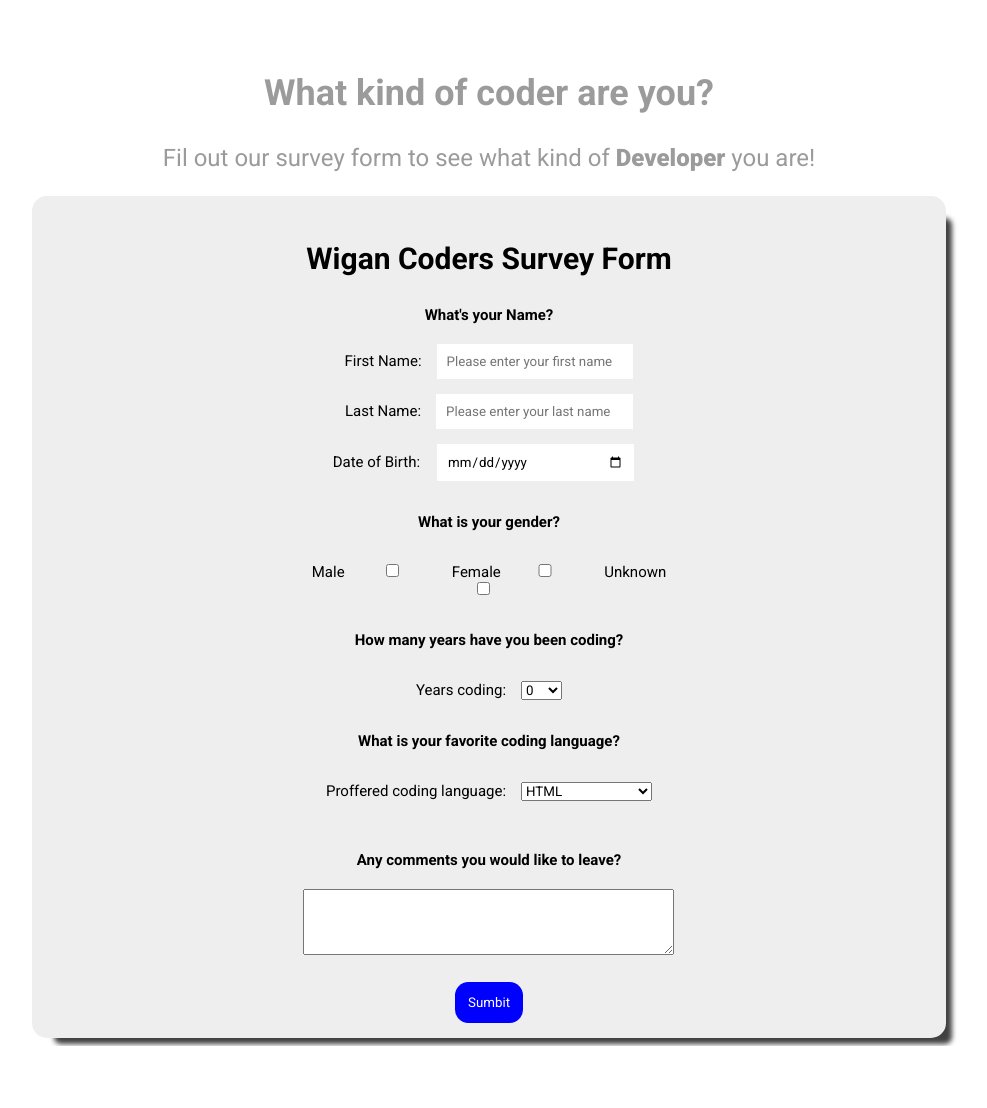
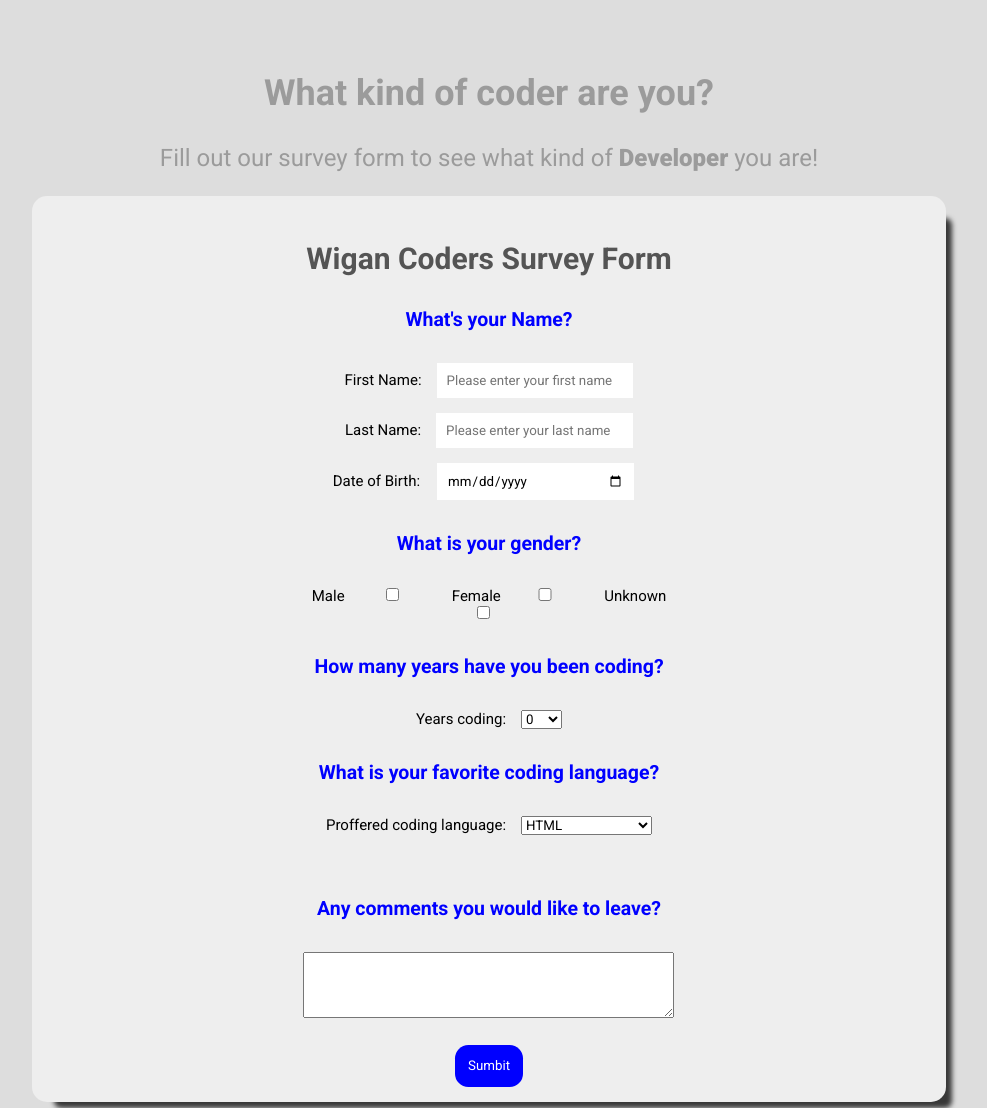
Before and after one commit to Rybrock/survey-form, a plain HTML site: page index.html in a window 1280 px wide. Shown: the whole page, without its empty margins (151-1138 px from the left). Before the commit the page ends 1046 px from the top, so only its background shows below. Drawn offline with Linux system fonts and the light colour scheme.

Commit message:
final style pass complete

```diff
--- a/index.html
+++ b/index.html
@@ -19,17 +19,17 @@
 <body>
     <header>
         <section class="header">
-            <h1>What kind of coder are you?</h1>
-            <p>Fil out our survey form to see what kind of <span class="font-bold">Developer</span> you are!</p>
+            <h1 class="">What kind of coder are you?</h1>
+            <p>Fill out our survey form to see what kind of <span class="font-bold">Developer</span> you are!</p>
         </section>
     </header>
 
     <section>
         <div class="form-wrapper">
             <form class="form">
-                <h3>Wigan Coders Survey Form</h3>
+                <h3 class="main-heading">Wigan Coders Survey Form</h3>
                 <div class="name">
-                    <h4 class="name-title">What's your Name?</h4>
+                    <h4 class="gender-title">What's your Name?</h4>
                     <label for="firstName">First Name:</label>
                     <input type="text" placeholder="Please enter your first name" required>
                 </div>
@@ -45,20 +45,20 @@
                 <h4 class="gender-title">What is your gender?</h4>
                 <div class="gender">
                     <label for="male">Male
-                        <input type="checkbox" name="gender" value="male">
+                        <input type="checkbox" name="gender" value="male" required>
                     </label>
                     <label for="female">
-                        Female<input type="checkbox" name="gender" value="female">
+                        Female<input type="checkbox" name="gender" value="female" required>
                     </label>
                     <label for="unknown">
-                        Unknown<input type="checkbox" name="gender" value="unknown">
+                        Unknown<input type="checkbox" name="gender" value="unknown" required>
                     </label>
                 </div>
                 <div>
                     <h4 class="gender-title">How many years have you been coding?</h4>
                     <div>
                         <label for="cars">Years coding:</label>
-                        <select name="cars" id="cars">
+                        <select name="cars" id="cars" required>
                             <option value="0">0</option>
                             <option value="1-3">1-3</option>
                             <option value="3-5">3-5</option>
@@ -68,7 +68,7 @@
                     <div>
                         <h4 class="gender-title">What is your favorite coding language?</h4>
                         <label for="cars">Proffered coding language:</label>
-                        <select name="cars" id="cars">
+                        <select name="cars" id="cars" required>
                             <option value="HTML">HTML</option>
                             <option value="CSS">CSS</option>
                             <option value="JavaScript">JavaScript</option>
@@ -78,8 +78,8 @@
                         </select>
                     </div>
                     <div class="text">
-                        <h4 for="comments">Any comments you would like to leave?</h4>
-                        <textarea id="comments" name="comments" rows="4" cols="50" placeholder="Your comments">
+                        <h4 for="comments" class="gender-title">Any comments you would like to leave?</h4>
+                        <textarea id="comments" name="comments" rows="4" cols="50" placeholder="Your comments" required>
                         </textarea>
                     </div>
                 </div>
--- a/styles.css
+++ b/styles.css
@@ -5,6 +5,7 @@
 }
 body {
     font-size: 15px;
+    background-color: #ddd;
 }
 .font-bold {
     font-weight: 900;
@@ -58,6 +59,8 @@ div.name {
 .gender-title {
     margin: 2rem 0 2rem 0;
     font-weight: bold;
+    color: blue;
+    font-size: 1.3em;
 }
 input[type="radio"] {
     margin: 0 !important;
@@ -84,6 +87,9 @@ button:hover {
     align-items: center;
     margin-top: 2em;
 }
+.main-heading {
+    color: #545454;
+}
 @media only screen and (max-width: 600px) {
     input {
       width: 100%;
```
